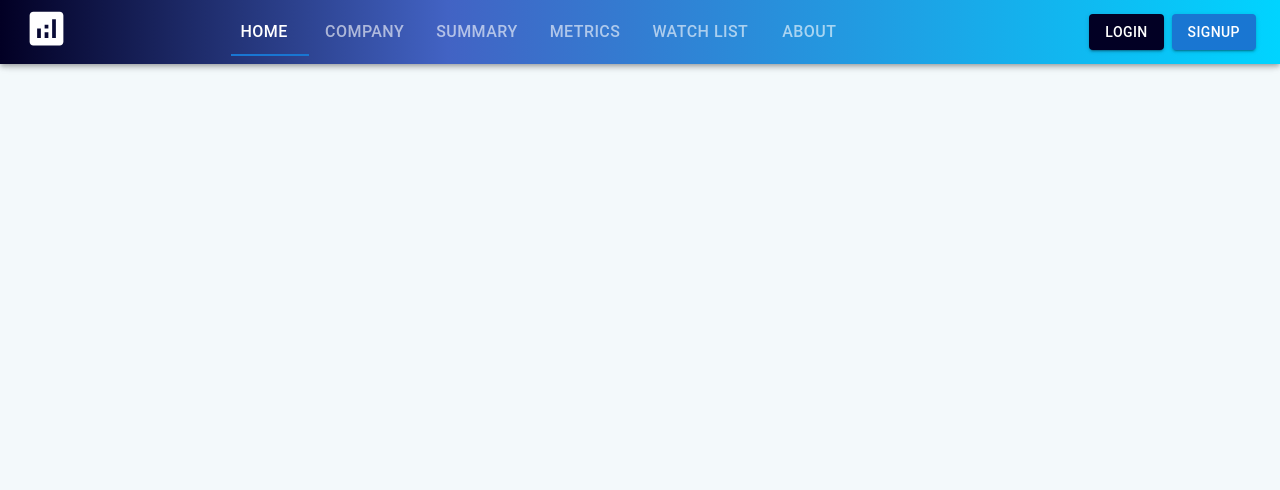
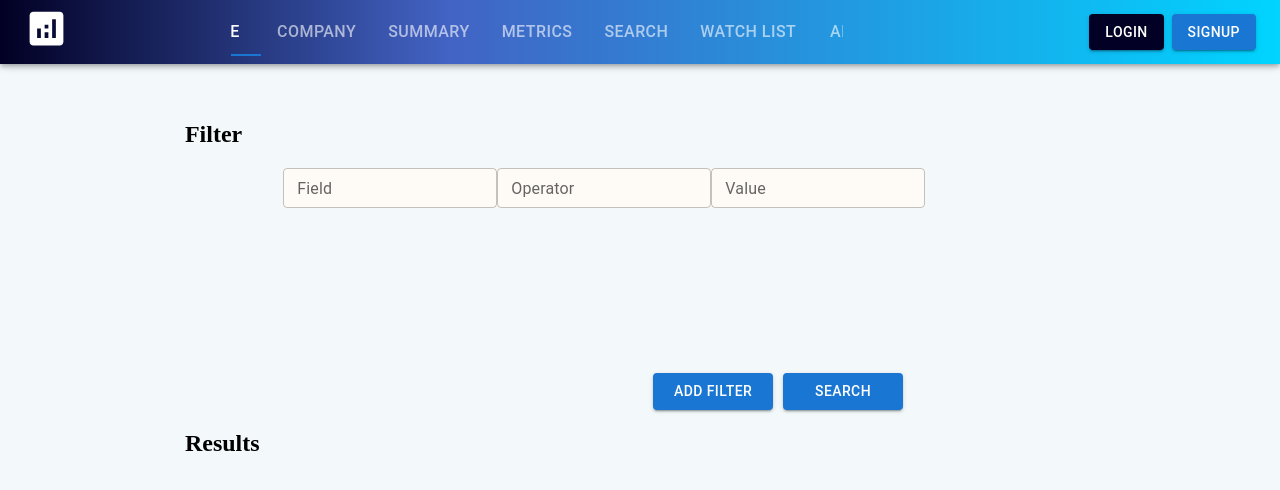
Before and after one commit to gshawnr/react_fin_trade, a React (Create React App) app: page /investing/search in a window 1280 px wide. Shown: the top 490 px of the page. Built offline with nearby package versions, Linux system fonts and the light colour scheme; no server answers.

Commit message:
add filters and filter btns to search page

```diff
--- a/src/components/App.js
+++ b/src/components/App.js
@@ -17,6 +17,7 @@ import Login from "../screens/Login";
 import Metric from "../screens/Metric";
 import Summary from "../screens/Summary";
 import Watch from "../screens/Watch";
+import Search from "../screens/Search";
 
 function App() {
   const { state: authState } = useContext(AuthContext);
@@ -31,6 +32,7 @@ function App() {
       <Route path="/investing/company" element={<Company />} />
       <Route path="/investing/metric" element={<Metric />} />
       <Route path="/investing/summary" element={<Summary />} />
+      <Route path="/investing/search" element={<Search />} />
       <Route path="/investing/watch" element={<Watch />} />
       <Route path="/login" element={<Login />} />
     </Routes>
--- /dev/null
+++ b/src/components/Filter.css
@@ -0,0 +1,5 @@
+.filter-container {
+  display: flex;
+  width: 90%;
+  justify-content: space-evenly;
+}
--- /dev/null
+++ b/src/components/Filter.jsx
@@ -0,0 +1,42 @@
+import React from "react";
+import { TextField } from "@mui/material";
+
+import "./Filter.css";
+
+function Filter({ filterProps, setFilterProps, index }) {
+  const onFilterChange = ({ id, value }) => {
+    const updated = { ...filterProps, [id]: value };
+    setFilterProps(updated, index);
+  };
+
+  return (
+    <div className="filter-container">
+      <TextField
+        id="fieldValue"
+        label="Field"
+        onChange={(e) => onFilterChange(e.target)}
+        size="small"
+        value={filterProps.fieldValue}
+        variant="outlined"
+      />
+      <TextField
+        id="operator"
+        label="Operator"
+        onChange={(e) => onFilterChange(e.target)}
+        size="small"
+        value={filterProps.operator}
+        variant="outlined"
+      />
+      <TextField
+        id="filterValue"
+        label="Value"
+        onChange={(e) => onFilterChange(e.target)}
+        size="small"
+        value={filterProps.filterValue}
+        variant="outlined"
+      />
+    </div>
+  );
+}
+
+export default Filter;
--- a/src/components/Nav.jsx
+++ b/src/components/Nav.jsx
@@ -21,6 +21,7 @@ const links = [
   { name: "Company", path: "/investing/company" },
   { name: "Summary", path: "/investing/summary" },
   { name: "Metrics", path: "/investing/metric" },
+  { name: "Search", path: "/investing/search" },
   { name: "Watch List", path: "/investing/watch" },
   { name: "About", path: "/about" },
 ];
--- a/src/components/Search.jsx
+++ b/src/components/SearchBar.jsx
@@ -2,7 +2,7 @@ import React, { useState } from "react";
 import { TextField, InputAdornment } from "@mui/material";
 import SearchIcon from "@mui/icons-material/Search";
 
-function Search({ handleTermSearch }) {
+function SearchBar({ handleTermSearch }) {
   const onTermChange = async (e) => {
     const value = e.target.value;
     setSearchText(value);
@@ -28,4 +28,4 @@ function Search({ handleTermSearch }) {
   );
 }
 
-export default Search;
+export default SearchBar;
--- a/src/components/Table.jsx
+++ b/src/components/Table.jsx
@@ -21,7 +21,7 @@ import FilterListIcon from "@mui/icons-material/FilterList";
 import { visuallyHidden } from "@mui/utils";
 
 import AddCompanyModal from "./AddCompanyModal";
-import Search from "../components/Search";
+import SearchBar from "../components/SearchBar";
 
 import "./Table.css";
 import { green } from "@mui/material/colors";
@@ -214,7 +214,6 @@ export default function EnhancedTable({
     try {
       (async function () {
         const { data = [], count } = await getPageOfData(pageRequested);
-        console.log("table data", data);
         setRows(data);
         setTotalCount(count);
         setRefreshData(false);
@@ -343,7 +342,7 @@ export default function EnhancedTable({
           displayModal={displayAddBtn}
           setRefreshData={setRefreshData}
         />
-        <Search handleTermSearch={handleTermSearch} />
+        <SearchBar handleTermSearch={handleTermSearch} />
       </div>
       <Box className="">
         <Paper sx={{ width: "100%", mb: 2 }}>
--- /dev/null
+++ b/src/screens/Search.css
@@ -0,0 +1,20 @@
+.search-btn-grp {
+  margin: 5% 0 2%;
+  padding-right: 20%;
+  text-align: right;
+}
+
+.search-container {
+  padding: 2% 10%;
+}
+
+.search-filter-ctrl {
+  min-height: 20vh;
+  padding: 0 10%;
+}
+
+.search-filter-grp {
+  display: flex;
+  /* justify-content: space-around; */
+  margin: 1%;
+}
--- /dev/null
+++ b/src/screens/Search.jsx
@@ -0,0 +1,107 @@
+import React, { useState } from "react";
+import Filter from "../components/Filter";
+import DataTable from "../components/Table";
+import AddCircleIcon from "@mui/icons-material/AddCircle";
+import { Button } from "@mui/material";
+import RemoveCircleIcon from "@mui/icons-material/RemoveCircle";
+
+import "./Search.css";
+
+const defaultFilter = { fieldValue: "", operator: "", filterValue: "" };
+
+function Search() {
+  const [filters, setFilters] = useState([defaultFilter]);
+
+  const handleAddFilter = () => {
+    setFilters([...filters, defaultFilter]);
+  };
+
+  const handleRemoveFilter = (index) => {
+    if (filters.length === 1) return;
+    setFilters(filters.filter((filter, thisIndex) => thisIndex !== index));
+  };
+
+  const handleFilterUpdate = (filter, index) => {
+    setFilters(
+      filters.map((thisFilter, thisIndex) => {
+        if (thisIndex === index) {
+          return { ...filter };
+        }
+        return thisFilter;
+      })
+    );
+  };
+
+  const handleRenderFilters = () => {
+    return filters.map((filter, index) => {
+      return (
+        <div key={index} className="search-filter-grp">
+          <Filter
+            index={index}
+            filterProps={filter}
+            setFilterProps={handleFilterUpdate}
+          />
+          {index === 0 ? null : (
+            <RemoveCircleIcon
+              color="primary"
+              fontSize="large"
+              onClick={() => handleRemoveFilter(index)}
+            />
+          )}
+        </div>
+      );
+    });
+  };
+
+  return (
+    <div className="search-container">
+      <div className="search-inner">
+        <h2>Filter</h2>
+        <div className="search-inner-grp">
+          <div className="search-filter-ctrl">{handleRenderFilters()}</div>
+          <div className="search-btn-grp"></div>
+        </div>
+        <div className="search-btn-grp">
+          <Button
+            variant="contained"
+            color="primary"
+            onClick={handleAddFilter}
+            sx={{ width: "120px" }}
+          >
+            Add Filter
+          </Button>
+          <Button
+            variant="contained"
+            color="primary"
+            onClick={{}}
+            sx={{ margin: "0 10px", width: "120px" }}
+          >
+            Search
+          </Button>
+        </div>
+      </div>
+      <div className="search-result">
+        <h2>Results</h2>
+        <div className="search-result-inner">
+          {/* <DataTable
+            baseUrl="/metrics"
+            columns={companyTableColumns}
+            filterTerms={filterValues}
+            getPageOfData={fetchData}
+            primaryKeyName="ticker"
+            tableTitle="Company Directory"
+            displayAddBtn="false"
+          /> */}
+        </div>
+      </div>
+    </div>
+  );
+}
+
+export default Search;
+
+// <RemoveCircleIcon
+// color="primary"
+// onClick={handleRemoveFilter(index)}
+// fontSize="large"
+// />
```
